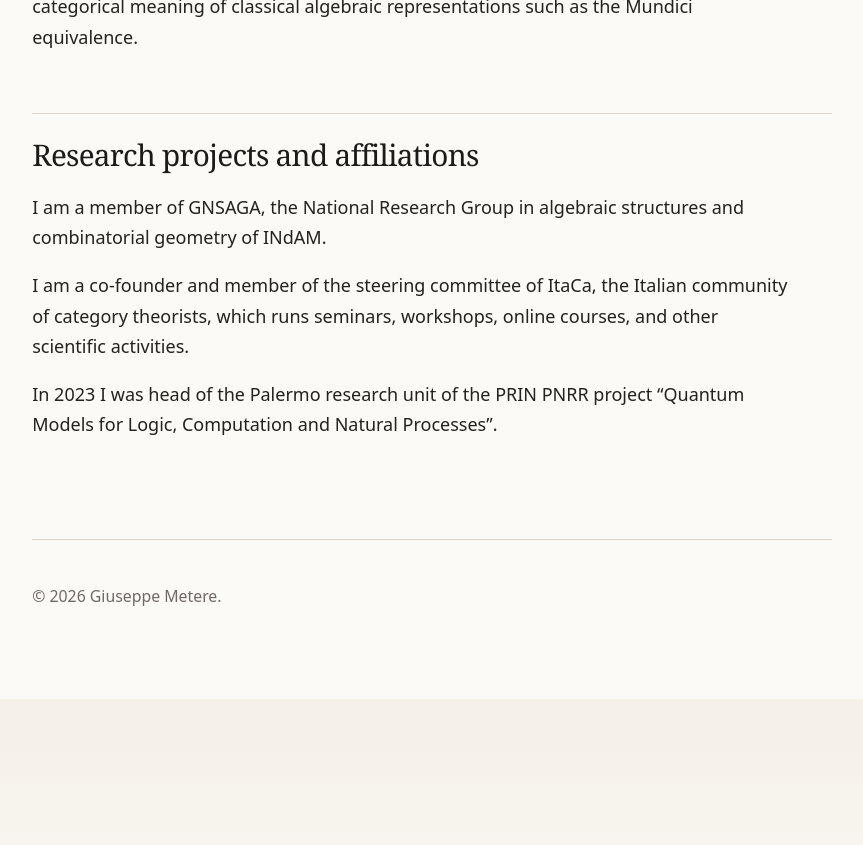
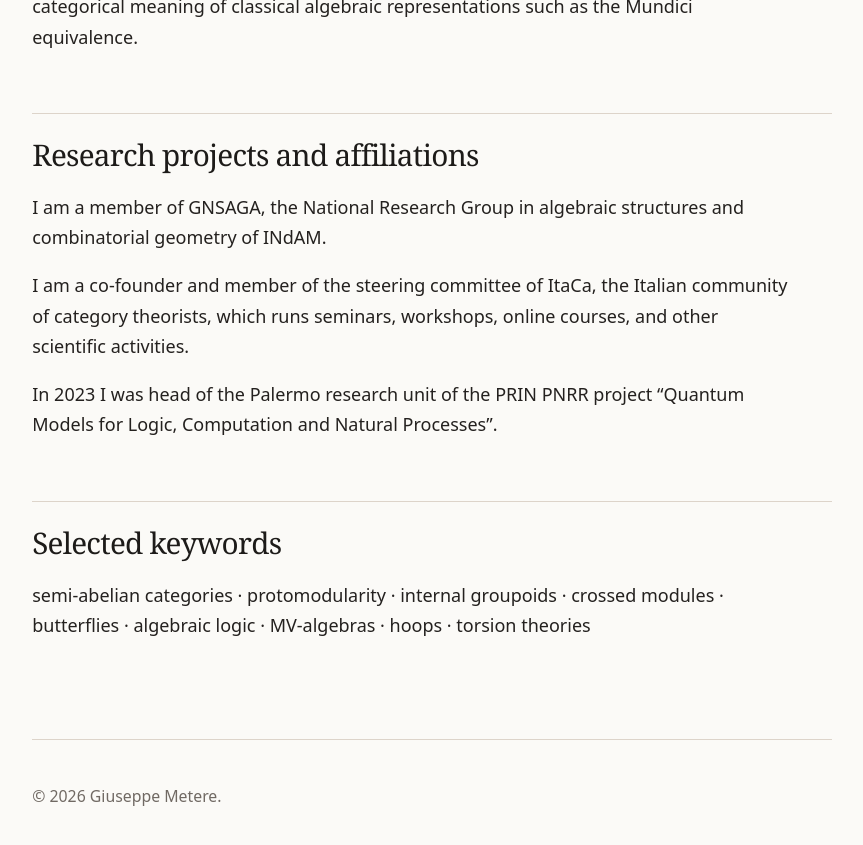
Before and after one commit to gmetere/gmetere.github.io, a Jekyll site: the page built from research.md, in a window 1280 px wide and 900 px high, scrolled down 2042 px. Shown: the top 845 px of the window, without its empty margins (113-976 px from the left). Built offline with Jekyll 4.4.1, drawn with Linux system fonts in a browser that asks for light colours; before the commit the page ends 2741 px from its top, so only the background shows below that.

Commit message:
Update research.md

```diff
--- a/research.md
+++ b/research.md
@@ -72,3 +72,7 @@ online courses, and other scientific activities.
 
 In 2023 I was head of the Palermo research unit of the PRIN PNRR project
 “Quantum Models for Logic, Computation and Natural Processes”.
+
+## Selected keywords
+
+semi-abelian categories · protomodularity · internal groupoids · crossed modules · butterflies · algebraic logic · MV-algebras · hoops · torsion theories
```
